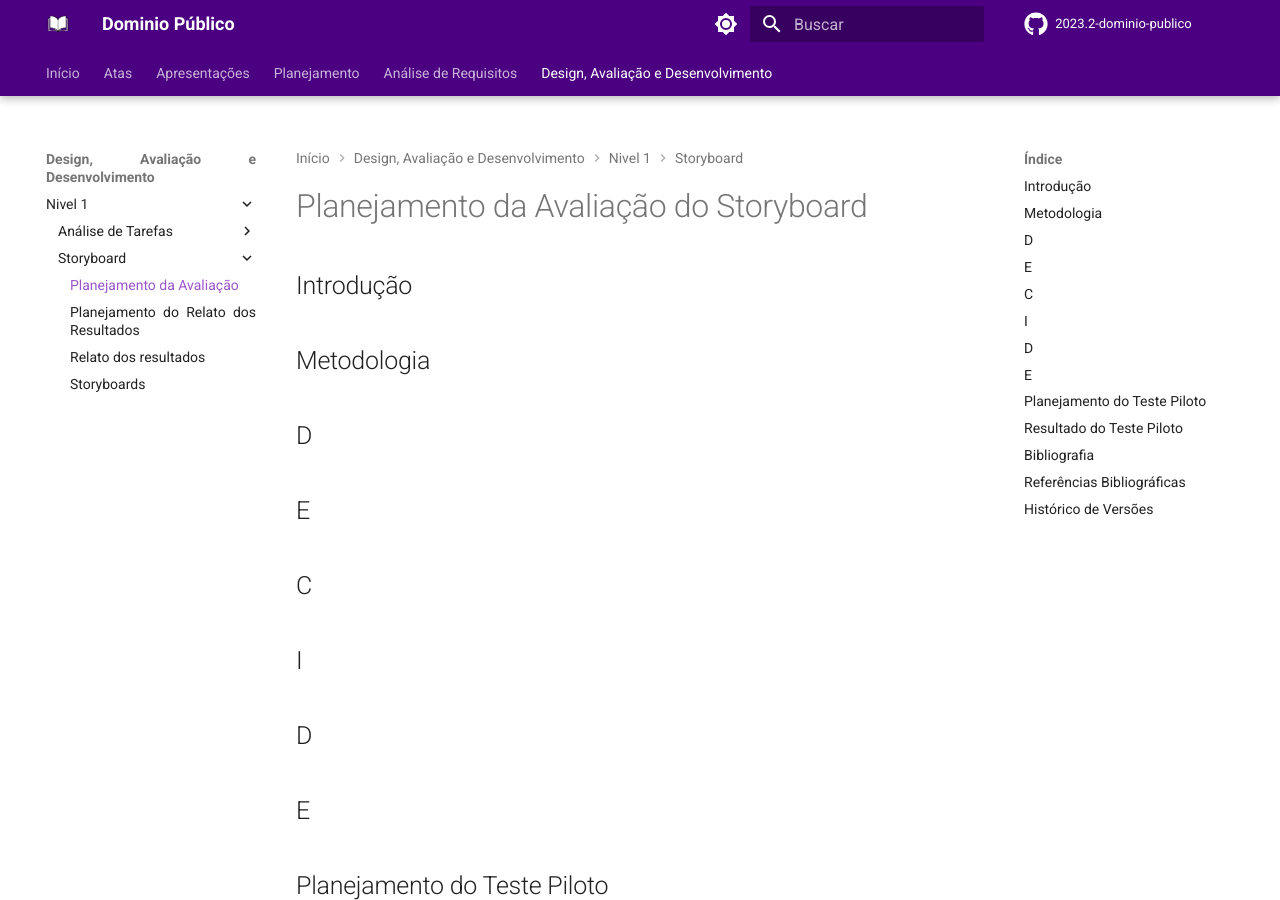
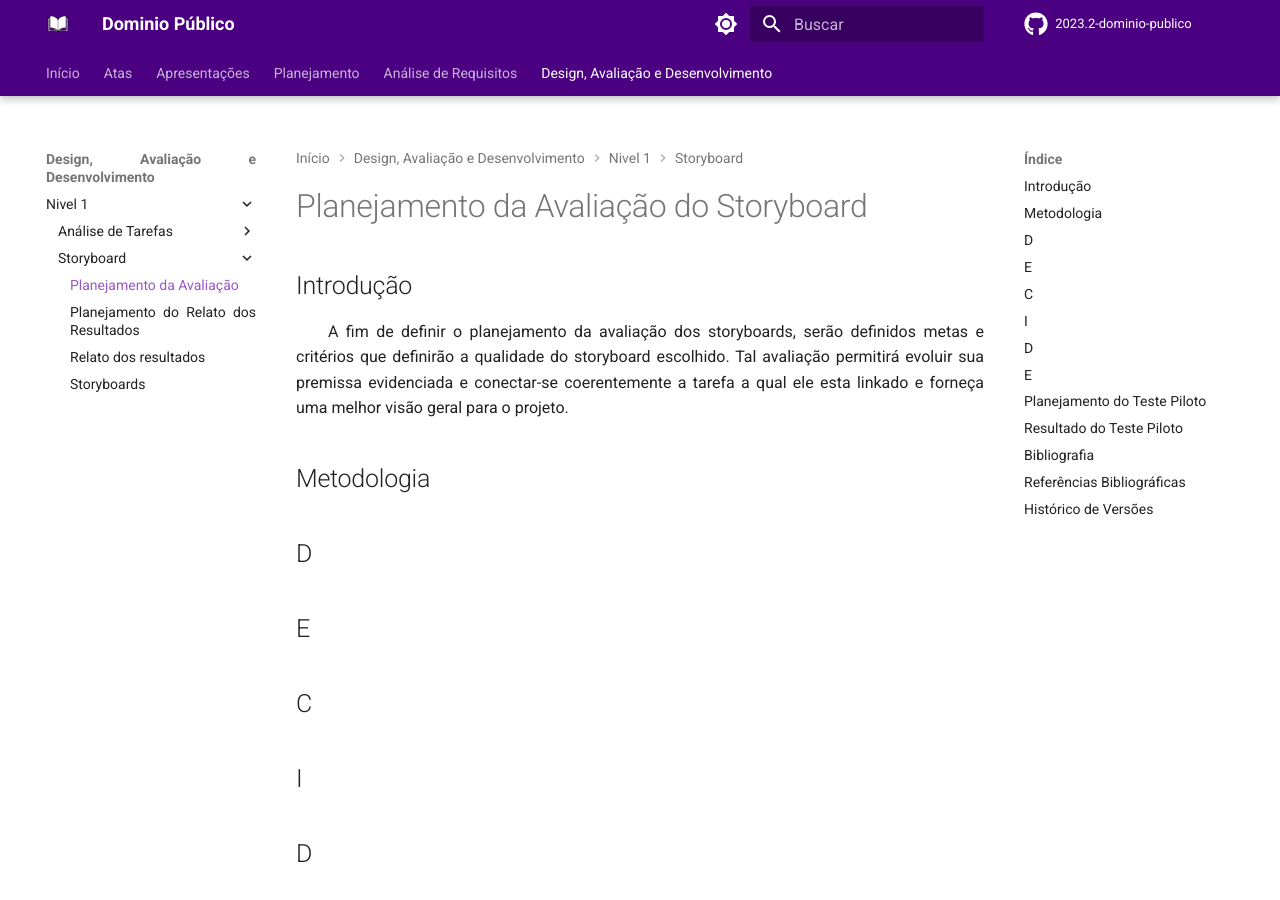
Before and after one commit to Interacao-Humano-Computador/2023.2-Dominio-Publico, an MkDocs documentation site: the page built from docs/design_avalaiacao_desenvolvimento/nivel1/storyboard/planejamento_avaliacao.md, in a window 1280 px wide and 900 px high. Built offline with MkDocs 1.6.1 and Material for MkDocs 9.7.7, drawn with Linux system fonts in a browser that asks for light colours; comment, search, counter and statistics services are not loaded; old or Windows-style settings are respelled for this version of MkDocs.

Commit message:
Doc avaliacao storyboard

```diff
--- a/docs/design_avalaiacao_desenvolvimento/nivel1/storyboard/planejamento_avaliacao.md
+++ b/docs/design_avalaiacao_desenvolvimento/nivel1/storyboard/planejamento_avaliacao.md
@@ -2,6 +2,8 @@
 
 
 ## Introdução
+
+A fim de definir o planejamento da avaliação dos storyboards, serão definidos metas e critérios que definirão a qualidade do storyboard escolhido. Tal avaliação permitirá evoluir sua premissa evidenciada e conectar-se coerentemente a tarefa a qual ele esta linkado e forneça uma melhor visão geral para o projeto.
 
 ## Metodologia
 
```
